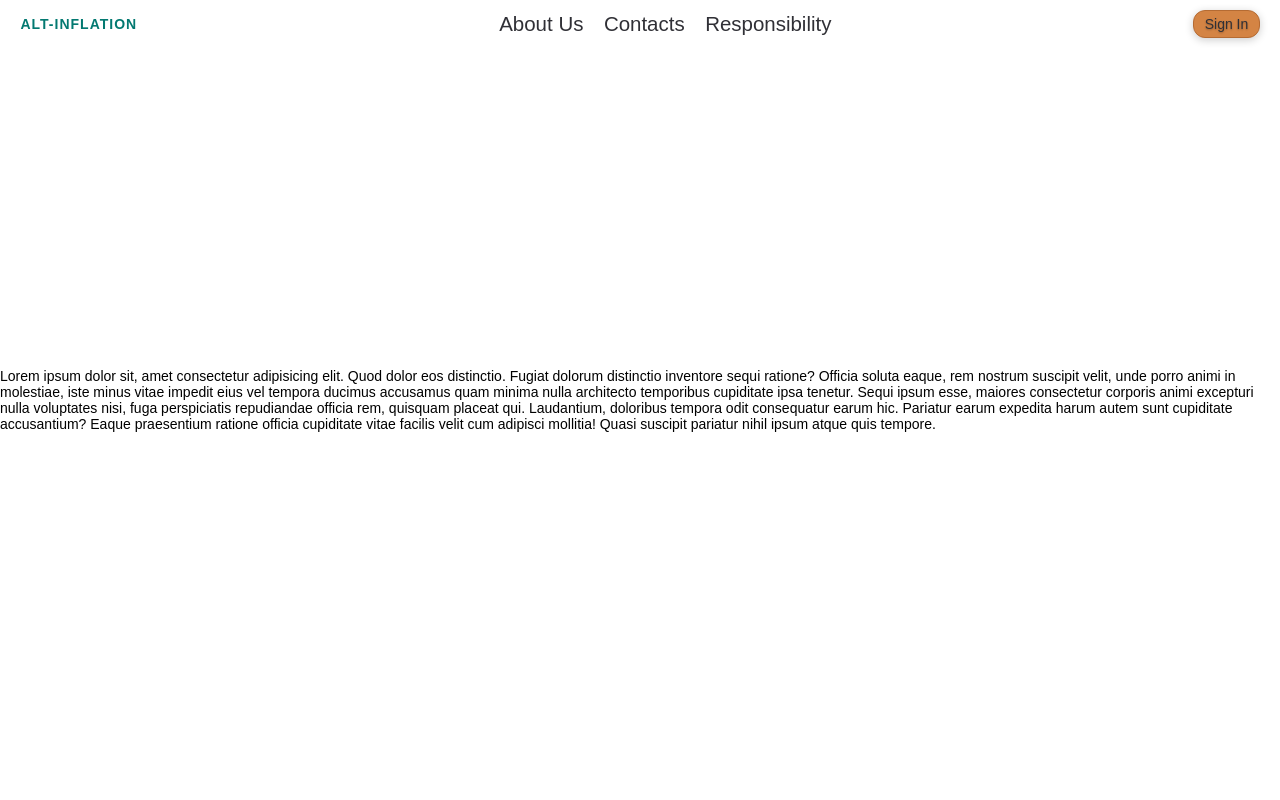
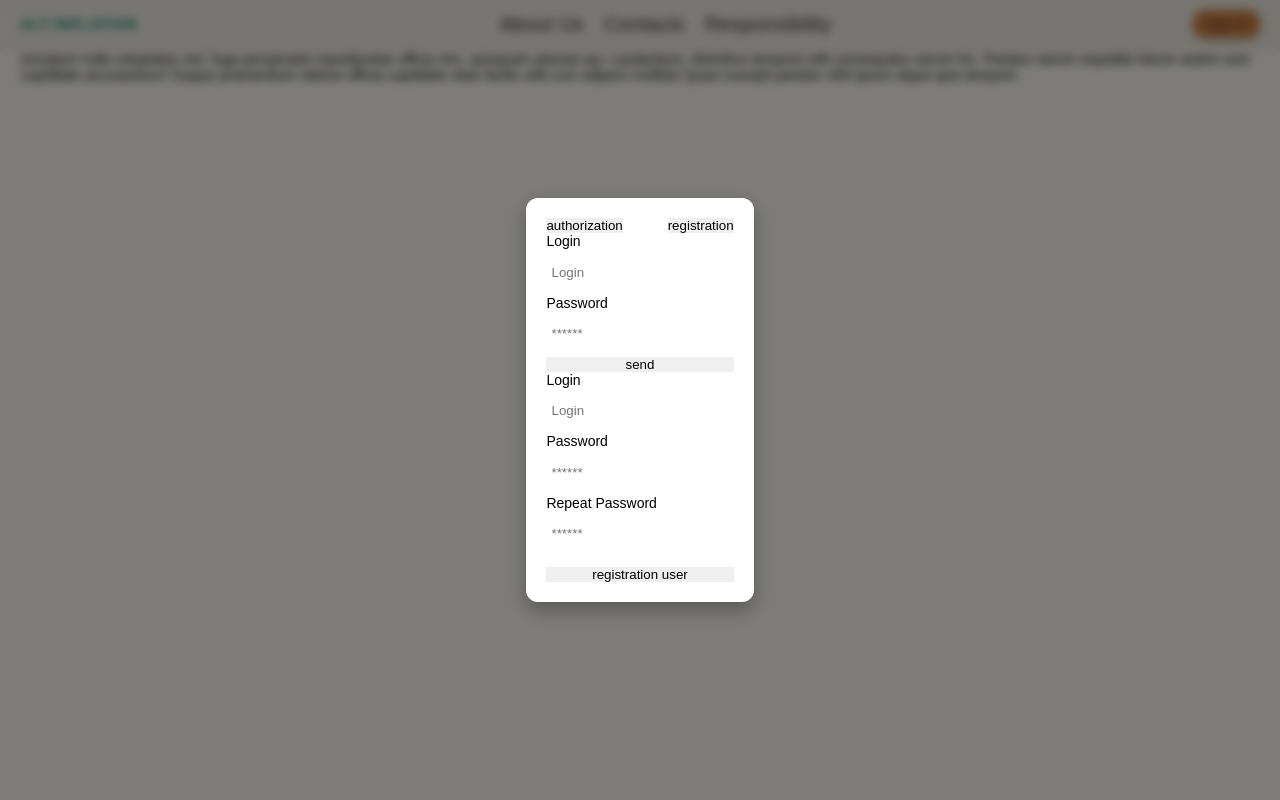
Before and after one commit to Hekeng/SQL-PHP_Practice, a PHP site: page /SQL-PHP_Practice/ in a window 1280 px wide. Run offline with PHP 8.4, Linux system fonts and the light colour scheme.

Commit message:
add auth-overlay

```diff
--- a/SQL_Practice/assets/css/reset.css
+++ b/SQL_Practice/assets/css/reset.css
@@ -16,6 +16,7 @@ body {
 	/* display: inline-block;  */
 	font-size: 0;
 	width: 100%;
+
 }
 /* позволяет придердиваться внешних границ*/
 *, *::before, *::after {
@@ -46,7 +47,7 @@ input {
 	border: none;
 }
 
-span, p {
+span, p, label {
 	font-size: 14px;
 }
 
--- a/SQL_Practice/assets/css/style.css
+++ b/SQL_Practice/assets/css/style.css
@@ -66,12 +66,12 @@
 /*HEADER*/
 .main-header{
   width: 100%;
-  background-color: var(--gray-100);
-  border-bottom: 1px solid var(--gray-300);
+  background-color: var(--color-gray-100);
+  border-bottom: 1px solid var(--color-gray-300);
   position: fixed;
   top: 0;
   left: 0;
-  z-index: 1000;
+  z-index: 9;
 }
 
 .header-container {
@@ -81,12 +81,26 @@
     display: flex;
     justify-content: space-between;
     align-items: center;
+
 }
+
 .logo-box {
+    display: flex;
     color: var(--color-primary-500);
     font-weight: 700;
     text-transform: uppercase;
     letter-spacing: 1px;
+    display: flex;
+}
+
+.logo-box strong {
+  display: inline-block;
+  transition: transform 0.3s ease;
+
+}
+.logo-box:hover strong{
+  transform: translateY(-3px);
+  text-shadow: 0 1px 2px rgba(0, 0, 0, 0.3);
 }
 
 .main-nav ul {
@@ -106,7 +120,6 @@
 }
 
 .btn-main{
-
     color: var(--color-text);
     background-color: var(--color-secondary-500);
     font-weight: 500;
@@ -116,12 +129,14 @@
     border: 1px solid var(--color-secondary-700);
     box-shadow: var(--shd-low);
     transition: transform 0.3s, box-shadow 0.3s;
-    text-shadow: 0 1px 2px rgba(0, 0, 0, 0.3); /*переделать*/
+    /* text-shadow: 0 1px 2px rgba(0, 0, 0, 0.3); переделать */
   }
+
 .btn-main:hover {
   transform: translateY(-2px);
   box-shadow: var(--shd-high);
 }
+
 .btn-main:active{
     transform: translateY(0px);
   box-shadow: var(--shd-low);
@@ -130,15 +145,17 @@
 
 body {
     margin: 0;
-    display: flex;
-    justify-content: center; /* Центр по горизонтали */
-    align-items: center;     /* Центр по вертикали */
+    /* display: flex; */
+    /* justify-content: center; */
+     /* Центр по горизонтали */
+    /* align-items: center;     */
+    /* Центр по вертикали */
     min-height: 100vh;       /* Высота во весь экран */
-    background-color: var(--gray-50);
+    background-color: var(--color-gray-50);
     font-family: var(--main-font);
 }
 
-.main_window > div {
+/* .main_window > div {
     display: none;
     opacity: 0;
     transition: opacity 0.5s ease;
@@ -147,9 +164,77 @@ body {
 .main_window .active {
     display: block;
     opacity: 1;
+} */
+
+.is-hidden {
+    display: none; /* Или используй opacity: 0; pointer-events: none; для анимации */
 }
-
+.content {
+  padding: calc(var(--u) / 2) calc(var(--u)*2);
+}
 
 .aside{
   /* width: clamp(250px, 20vw, 400px); */
 }
+
+.login_window_bagraund{
+    position: fixed;
+    inset: 0;
+    z-index: 10; /* Чтобы было под хедером (1001) */
+    background-color: rgba(0, 0, 0, 0.5);
+    backdrop-filter: blur(5px);
+
+    /* Флекс настройки */
+    display: flex;
+    justify-content: center;
+    align-items: center;
+
+    /* Плавное появление */
+    transition: opacity 0.3s ease;
+
+}
+
+.login_window_wrapper{
+  display: flex;
+  flex-direction: column;
+  background: white;
+  padding: calc(var(--u) * 2);
+  /* align-self: center;  */
+  /* min-width: 320px;
+  max-width: 400px;  */
+  /* width: 100%; */
+  border-radius: var(--br-md);
+  box-shadow: var(--shd-high);
+  /* margin-top: clamp(50px, 5.0vw, 100px); */
+  /*костыль окно нырнуло под хедер*/
+
+  /* padding: var(--u) calc(var(--u) * 2); костыль окно */
+}
+
+.auth-tabs > ul{
+  list-style: none;
+   display: flex;
+  flex-direction: row;
+  width: 100%;
+  justify-content: space-between;
+}
+
+.login_window_wrapper form {
+    display: flex;
+    flex-direction: column;
+    gap: var(--u); /* Расстояние между инпутами */
+}
+
+.login_window_wrapper input {
+    width: 100%; /* Растянется на всю ширину формы */
+    min-width: calc(var(--u) * 15); /* Вот тут мы задаем минимальную ширину всей карточки через инпут */
+    padding: calc(var(--u) / 2);
+}
+
+/* Для Инпутов (Поля ввода):
+
+Убери стандартные рамки: border: 1px solid var(--gray-300).
+
+Добавь transition: border-color 0.3s.
+
+При focus (когда кликаешь в поле) меняй цвет рамки на наш Teal (--color-primary-500). */
--- a/SQL_Practice/index.php
+++ b/SQL_Practice/index.php
@@ -11,63 +11,72 @@ echo "<br>";
 ?>
 
 
-	<div class="main_window">
+	<div class="main_window ">
 
 		<div class="content active">
-			<div class="some_content">
+			<div class="some_content ">
 				<p>Lorem ipsum dolor sit, amet consectetur adipisicing elit. Quod dolor eos distinctio. Fugiat dolorum distinctio inventore sequi ratione? Officia soluta eaque, rem nostrum suscipit velit, unde porro animi in molestiae, iste minus vitae impedit eius vel tempora ducimus accusamus quam minima nulla architecto temporibus cupiditate ipsa tenetur. Sequi ipsum esse, maiores consectetur corporis animi excepturi nulla voluptates nisi, fuga perspiciatis repudiandae officia rem, quisquam placeat qui. Laudantium, doloribus tempora odit consequatur earum hic. Pariatur earum expedita harum autem sunt cupiditate accusantium? Eaque praesentium ratione officia cupiditate vitae facilis velit cum adipisci mollitia! Quasi suscipit pariatur nihil ipsum atque quis tempore.</p>
 			</div>
 		</div>
 
 
 
+		<div class="login_window_bagraund active">
+			<div class="login_window_wrapper">
+				<div class="auth-tabs">
+					<ul>
+						<li><button type="button">authorization</button></li>
+						<li><button type="button">registration</button></li>
+					</ul>
+				</div>
 
-		<div  class="auth-window " id="auth_window">
+				<div class="auth-content">
+					<form class="auth-window" id="auth_window" name="auth_window" action="" method="post">
 
-			<form action="" method="post">
-				<h2>Login</h2>
-				<label for="user_id">User name</label>
+						<label for="user_login">Login</label>
 						<input
 							type="text"
-					id="user_id"
-					placeholder="name">
+							name="user_login"
+							id="user_login"
+							placeholder="Login">
 						<label for="user_pas">Password</label>
 						<input
 							type="password"
 							id="user_pas"
+							name="user_pas"
 							placeholder="******">
 						<button type="submit">send</button>
-				<br>
-				<button type="button">add new user</button>
 					</form>
 
-		</div>
+					<form class="reg_window" name="reg_window" id="reg_window" action="" method="post">
 
-		<div class="new_user_window " id="reg_window">
-			<form action="" method="post">
-				<h2>New user</h2>
-				<label for="new_user_id">User name</label>
+						<label for="new_user_login">Login</label>
 						<input
 							type="text"
-					id="new_user_id"
-					placeholder="name">
+							name="new_user_login"
+							id="new_user_login"
+							placeholder="Login">
 						<label for="new_user_pas">Password</label>
 						<input
 							type="password"
+							name="new_user_pas"
 							id="new_user_pas"
 							placeholder="******">
 						<label for="new_user_pas_rep">Repeat Password</label>
 						<input
 							type="password"
+							name="new_user_pas_rep"
 							id="new_user_pas_rep"
 							placeholder="******">
 						<br>
-				<button type="button">registration user</button>
+						<button type="submit">registration user</button>
 					</form>
 
 				</div>
+			</div>
+		</div>
 
-		<div class="user_window " id="user_panel">
+		<div class="user_window is-hidden" id="user_panel">
 			<h2>Welcome, <span class="user_name"></span></h2>
 			<div class="personal_data">
 				<h3>Personal data</h3>
@@ -87,12 +96,12 @@ echo "<br>";
 			</div>
 		</div>
 
-		<div class="admin_window" id="admin_panel">
+		<div class="admin_window is-hidden" id="admin_panel">
 
 		</div>
 
 	</div>
-
+</div>
 <?php
 	require_once TEMPLATES_PATH . '/footer.tpl';
 ?>
```
Lines whose indentation alone changed are shown as unchanged.
